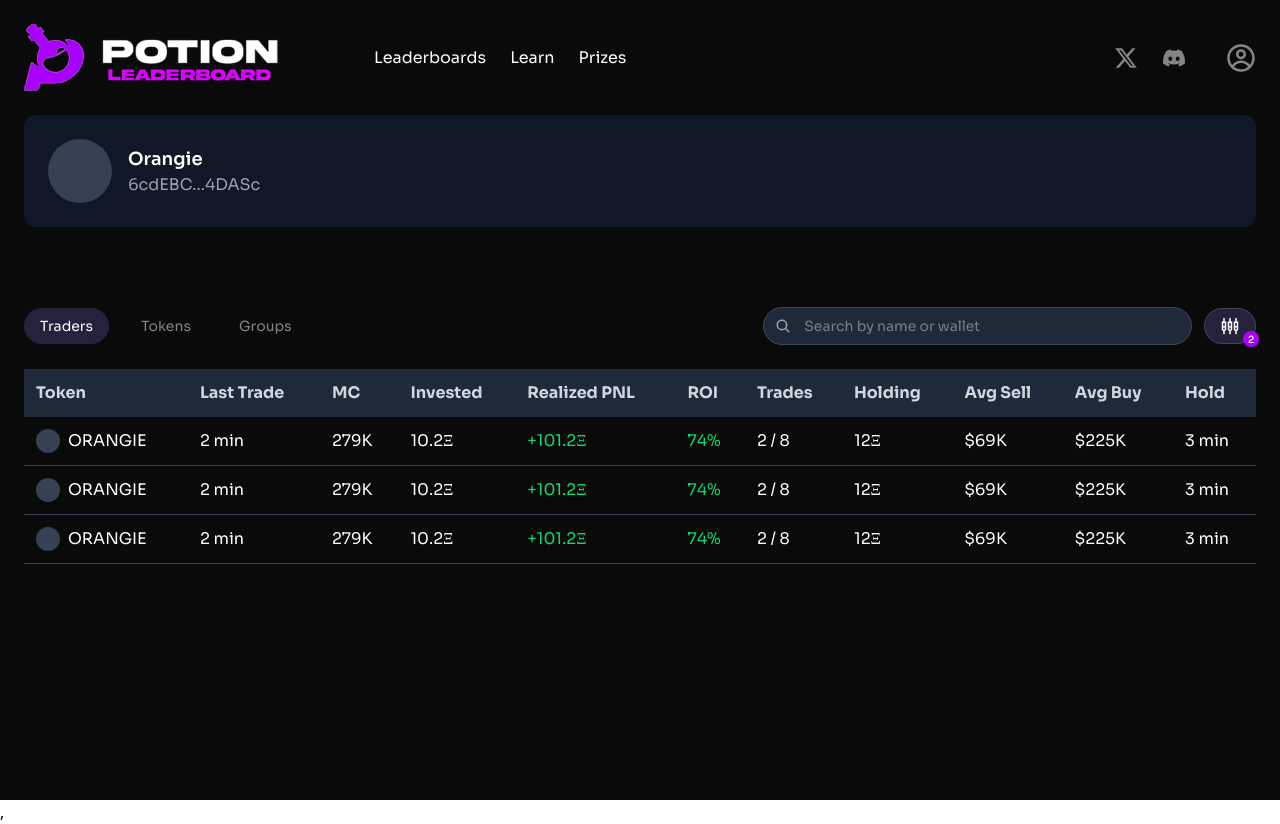
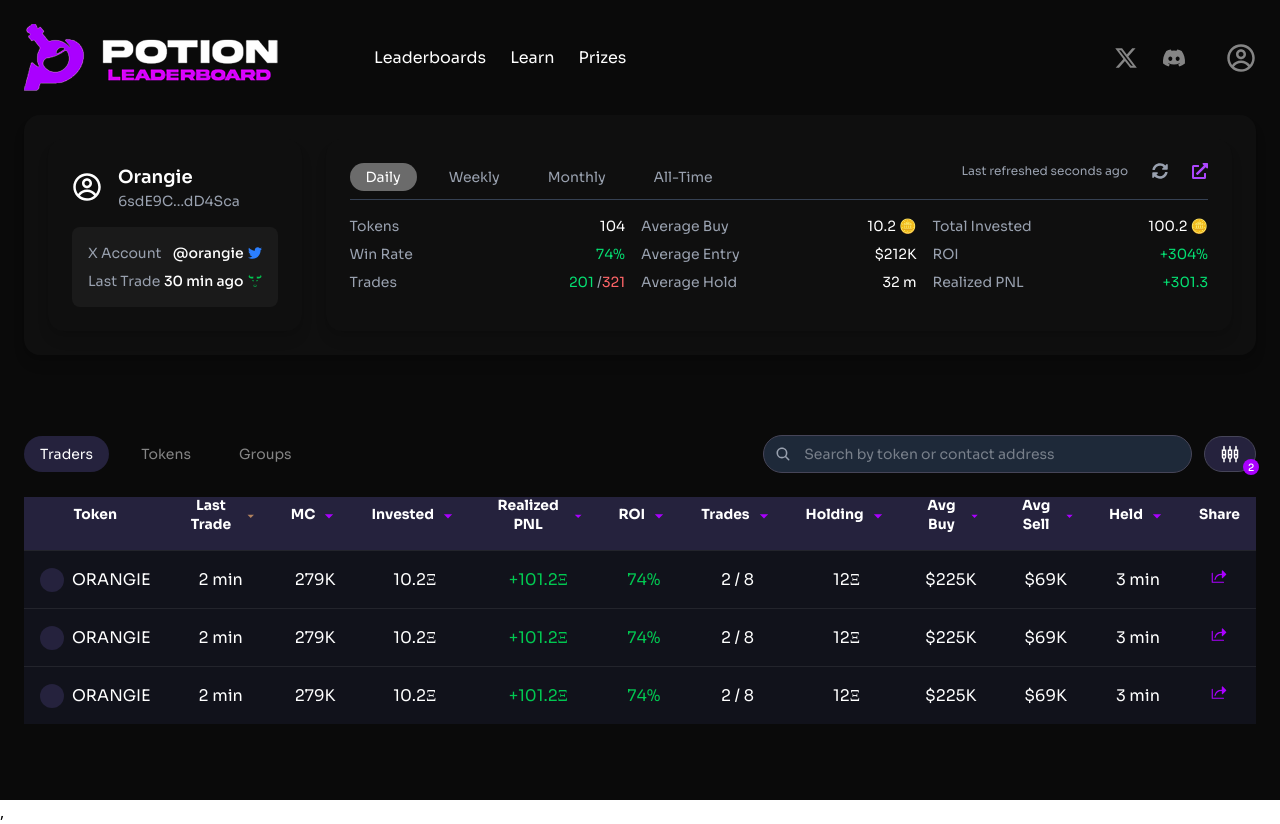
Before and after one commit to favourAyomikun/bounty-potion, a React (Vite) app: page /leaderboard-dashboard in a window 1280 px wide. Built offline with nearby package versions, Linux system fonts and the light colour scheme.

Commit message:
created a trading stats component and imported it in the leaderboard dashboard

```diff
--- /dev/null
+++ b/src/components/TradingStats.jsx
@@ -0,0 +1,112 @@
+import React from 'react'
+import { CgProfile } from "react-icons/cg";
+import { FaExternalLinkAlt, FaSyncAlt } from "react-icons/fa";
+import { FaTwitter } from "react-icons/fa6";
+import { GiBull } from "react-icons/gi";
+const TradingStats = () => {
+    return (
+        <div className="flex space-x-6 p-6 bg-[#0f0f0f] rounded-2xl shadow-lg">
+            <div className="bg-[#0f0f0f] text-white p-6 rounded-2xl w-80 shadow-lg">
+                {/* Profile Header */}
+                <div className="flex items-center space-x-4">
+                    <CgProfile className='text-3xl'/>
+                    <div>
+                        <h2 className="text-lg font-semibold">Orangie</h2>
+                        <p className="text-gray-400 text-sm">6sdE9C...dD4Sca</p>
+                    </div>
+                </div>
+
+                {/* Account Info */}
+                <div className="mt-4 bg-[#1a1a1a] p-4 rounded-lg">
+                    <div className="flex justify-between text-gray-400 text-sm">
+                        <span>X Account</span>
+                        <span className="text-white font-medium flex items-center">
+                            @orangie <FaTwitter className="ml-1 text-blue-500" />
+                        </span>
+                    </div>
+                    <div className="flex justify-between mt-2 text-gray-400 text-sm">
+                        <span>Last Trade</span>
+                        <span className="text-white font-medium flex items-center">
+                            30 min ago <GiBull className="ml-1 text-green-500" />
+                        </span>
+                    </div>
+                </div>
+            </div>
+
+            <div className="bg-[#0f0f0f] text-white p-6 rounded-2xl w-full shadow-lg">
+                {/* Tabs */}
+                <div className="flex space-x-4 border-b border-gray-700 pb-2">
+                    {["Daily", "Weekly", "Monthly", "All-Time"].map((tab, index) => (
+                        <button
+                            key={index}
+                            className={`text-sm px-4 py-1 rounded-full ${index === 0 ? "bg-[#6b6b6b] text-white" : "text-gray-400"
+                                }`}
+                        >
+                            {tab}
+                        </button>
+                    ))}
+                    <div className="flex-grow"></div>
+                    <span className="text-gray-400 text-xs">Last refreshed seconds ago</span>
+                    <FaSyncAlt className="text-gray-400 ml-2 cursor-pointer" />
+                    <FaExternalLinkAlt className="text-purple-500 ml-2 cursor-pointer" />
+                </div>
+
+                {/* Stats Grid */}
+                <div className="grid grid-cols-3 gap-4 mt-4 text-sm">
+                    {/* Left Column */}
+                    <div>
+                        <div className="flex justify-between text-gray-400">
+                            <span>Tokens</span>
+                            <span className="text-white">104</span>
+                        </div>
+                        <div className="flex justify-between text-gray-400 mt-2">
+                            <span>Win Rate</span>
+                            <span className="text-green-400">74%</span>
+                        </div>
+                        <div className="flex justify-between text-gray-400 mt-2">
+                            <span>Trades</span>
+                            <span>
+                                <span className="text-green-400">201</span> /
+                                <span className="text-red-400">321</span>
+                            </span>
+                        </div>
+                    </div>
+
+                    {/* Middle Column */}
+                    <div>
+                        <div className="flex justify-between text-gray-400">
+                            <span>Average Buy</span>
+                            <span className="text-white">10.2 🪙</span>
+                        </div>
+                        <div className="flex justify-between text-gray-400 mt-2">
+                            <span>Average Entry</span>
+                            <span className="text-white">$212K</span>
+                        </div>
+                        <div className="flex justify-between text-gray-400 mt-2">
+                            <span>Average Hold</span>
+                            <span className="text-white">32 m</span>
+                        </div>
+                    </div>
+
+                    {/* Right Column */}
+                    <div>
+                        <div className="flex justify-between text-gray-400">
+                            <span>Total Invested</span>
+                            <span className="text-white">100.2 🪙</span>
+                        </div>
+                        <div className="flex justify-between text-gray-400 mt-2">
+                            <span>ROI</span>
+                            <span className="text-green-400">+304%</span>
+                        </div>
+                        <div className="flex justify-between text-gray-400 mt-2">
+                            <span>Realized PNL</span>
+                            <span className="text-green-400">+301.3</span>
+                        </div>
+                    </div>
+                </div>
+            </div>
+        </div>
+    )
+}
+
+export default TradingStats
--- a/src/pages/LeaderboardDashboard.jsx
+++ b/src/pages/LeaderboardDashboard.jsx
@@ -1,11 +1,11 @@
 import { useState } from "react";
-import { FaTwitter, FaSearch, FaTimes } from "react-icons/fa";
-import { AiOutlineReload } from "react-icons/ai";
 import { leaderboardData } from "../data/leaderboardData";
 import Header from "../components/Header";
 import { useNavigate } from "react-router";
 import { IoSearch } from "react-icons/io5";
-import { MdOutlineSettingsInputComponent } from "react-icons/md";
+import { MdOutlineArrowDropDown, MdOutlineSettingsInputComponent } from "react-icons/md";
+import { PiShareFill } from "react-icons/pi";
+import TradingStats from "../components/TradingStats";
 
 const LeaderboardDashboard = () => {
     const [activeTab, setActiveTab] = useState("Daily");
@@ -19,14 +19,8 @@
             {/* Header */}
             <Header />
 
-            {/* User Profile Section */}
-            <div className="bg-gray-900 p-6 rounded-xl flex gap-4 items-center">
-                <div className="w-16 h-16 rounded-full bg-gray-700"></div>
-                <div>
-                    <h2 className="text-lg font-semibold">Orangie</h2>
-                    <p className="text-gray-400">6cdEBC...4DASc</p>
-                </div>
-            </div>
+            {/* Trading stats */}
+            <TradingStats />
 
             {/* First section */}
             <div className="flex items-center justify-between mt-20 mb-6">
@@ -71,7 +65,7 @@
                         <IoSearch className="absolute left-3 top-1/2 transform -translate-y-1/2 text-gray-400" />
                         <input
                             type="text"
-                            placeholder="Search by name or wallet"
+                            placeholder="Search by token or contact address"
                             className="w-full bg-gray-800 rounded-[20px] pl-10 pr-4 py-2 text-gray-300 border border-[#464558] focus:outline-none focus:ring-2 focus:ring-purple-600 text-sm"
                         />
                     </div>
@@ -88,46 +82,106 @@
             </div>
 
             {/* Leaderboard Table */}
-            <div className="mt-6 overflow-x-auto">
-                <table className="w-full text-left border-collapse">
-                    <thead>
-                        <tr className="bg-gray-800 text-gray-300">
-                            <th className="p-3">Token</th>
-                            <th className="p-3">Last Trade</th>
-                            <th className="p-3">MC</th>
-                            <th className="p-3">Invested</th>
-                            <th className="p-3">Realized PNL</th>
-                            <th className="p-3">ROI</th>
-                            <th className="p-3">Trades</th>
-                            <th className="p-3">Holding</th>
-                            <th className="p-3">Avg Sell</th>
-                            <th className="p-3">Avg Buy</th>
-                            <th className="p-3">Hold</th>
+            <div className="overflow-x-auto">
+                <table className="w-full">
+                    <thead className="bg-[#25223D] text-gray-400 text-xs">
+                        <tr>
+                            <th className="pb-4 px-4 font-bold text-[13.9px] text-white align-middle">
+                                Token
+                            </th>
+                            <th className="pb-4 px-4 font-bold text-[13.9px] text-white align-middle">
+                                <div className="flex justify-center items-center gap-1">
+                                    Last Trade
+                                    <MdOutlineArrowDropDown className="text-xl text-[#B2835F]" />
+                                </div>
+                            </th>
+                            <th className="pb-4 px-4 font-bold text-[13.9px] text-white align-middle">
+                                <div className="flex justify-center items-center gap-1">
+                                    MC
+                                    <MdOutlineArrowDropDown className="text-xl text-[#AA00FF]" />
+                                </div>
+                            </th>
+                            <th className="pb-4 px-4 font-bold text-[13.9px] text-white align-middle">
+                                <div className="flex justify-center items-center gap-1">
+                                    Invested
+                                    <MdOutlineArrowDropDown className="text-xl text-[#AA00FF]" />
+                                </div>
+                            </th>
+                            <th className="pb-4 px-4 font-bold text-[13.9px] text-white align-middle">
+                                <div className="flex justify-center items-center gap-1">
+                                    Realized PNL
+                                    <MdOutlineArrowDropDown className="text-xl text-[#AA00FF]" />
+                                </div>
+                            </th>
+                            <th className="pb-4 px-4 font-bold text-[13.9px] text-white align-middle">
+                                <div className="flex justify-center items-center gap-1">
+                                    ROI
+                                    <MdOutlineArrowDropDown className="text-xl text-[#AA00FF]" />
+                                </div>
+                            </th>
+                            <th className="pb-4 px-4 font-bold text-[13.9px] text-white align-middle">
+                                <div className="flex justify-center items-center gap-1">
+                                    Trades
+                                    <MdOutlineArrowDropDown className="text-xl text-[#AA00FF]" />
+                                </div>
+                            </th>
+                            <th className="pb-4 px-4 font-bold text-[13.9px] text-white align-middle">
+                                <div className="flex justify-center items-center gap-1">
+                                    Holding
+                                    <MdOutlineArrowDropDown className="text-xl text-[#AA00FF]" />
+                                </div>
+                            </th>
+                            <th className="pb-4 px-4 font-bold text-[13.9px] text-white align-middle">
+                                <div className="flex justify-center items-center gap-1">
+                                    Avg Buy
+                                    <MdOutlineArrowDropDown className="text-xl text-[#AA00FF]" />
+                                </div>
+                            </th>
+                            <th className="pb-4 px-4 font-bold text-[13.9px] text-white align-middle">
+                                <div className="flex justify-center items-center gap-1">
+                                    Avg Sell
+                                    <MdOutlineArrowDropDown className="text-xl text-[#AA00FF]" />
+                                </div>
+                            </th>
+                            <th className="pb-4 px-4 font-bold text-[13.9px] text-white align-middle">
+                                <div className="flex justify-center items-center gap-1">
+                                    Held
+                                    <MdOutlineArrowDropDown className="text-xl text-[#AA00FF]" />
+                                </div>
+                            </th>
+                            <th className="pb-4 px-4 font-bold text-[13.9px] text-white align-middle">Share</th>
                         </tr>
                     </thead>
                     <tbody>
                         {leaderboardData.map((data, index) => (
-                            <tr key={index} className="border-b border-gray-700">
-                                <td className="p-3 flex items-center gap-2">
-                                    <div className="w-6 h-6 rounded-full bg-gray-700"></div>
-                                    {data.token}
+                            <tr key={index} className="border-t border-[#23242C] bg-[#11121B] text-center">
+                                <td className="py-4 px-4 align-middle">
+                                    <div className="flex justify-center items-center gap-2">
+                                        <div className="w-6 h-6 rounded-full bg-[#25223D]"></div>
+                                        {data.token}
+                                    </div>
                                 </td>
-                                <td className="p-3">{data.lastTrade}</td>
-                                <td className="p-3">{data.mc}</td>
-                                <td className="p-3">{data.invested}</td>
-                                <td className="p-3 text-green-400">{data.realizedPNL}</td>
-                                <td className="p-3 text-green-400">{data.roi}</td>
-                                <td className="p-3">{data.trades}</td>
-                                <td className="p-3">{data.holding}</td>
-                                <td className="p-3">{data.avgSell}</td>
-                                <td className="p-3">{data.avgBuy}</td>
-                                <td className="p-3">{data.hold}</td>
+                                <td className="py-4 px-4 align-middle">{data.lastTrade}</td>
+                                <td className="py-4 px-4 align-middle">{data.mc}</td>
+                                <td className="py-4 px-4 align-middle">{data.invested}</td>
+                                <td className="py-4 px-4 align-middle text-green-500">{data.realizedPNL}</td>
+                                <td className="py-4 px-4 align-middle text-green-500">{data.roi}</td>
+                                <td className="py-4 px-4 align-middle">{data.trades}</td>
+                                <td className="py-4 px-4 align-middle">{data.holding}</td>
+                                <td className="py-4 px-4 align-middle">{data.avgBuy}</td>
+                                <td className="py-4 px-4 align-middle">{data.avgSell}</td>
+                                <td className="py-4 px-4 align-middle">{data.hold}</td>
+                                <td className="py-4 px-4 align-middle">
+                                    <button className="text-[#AA00FF] hover:text-[#7d5094] cursor-pointer text-lg">
+                                        <PiShareFill />
+                                    </button>
+                                </td>
                             </tr>
                         ))}
                     </tbody>
                 </table>
             </div>
-        </div>
+        </div >
     );
 };
 
```
